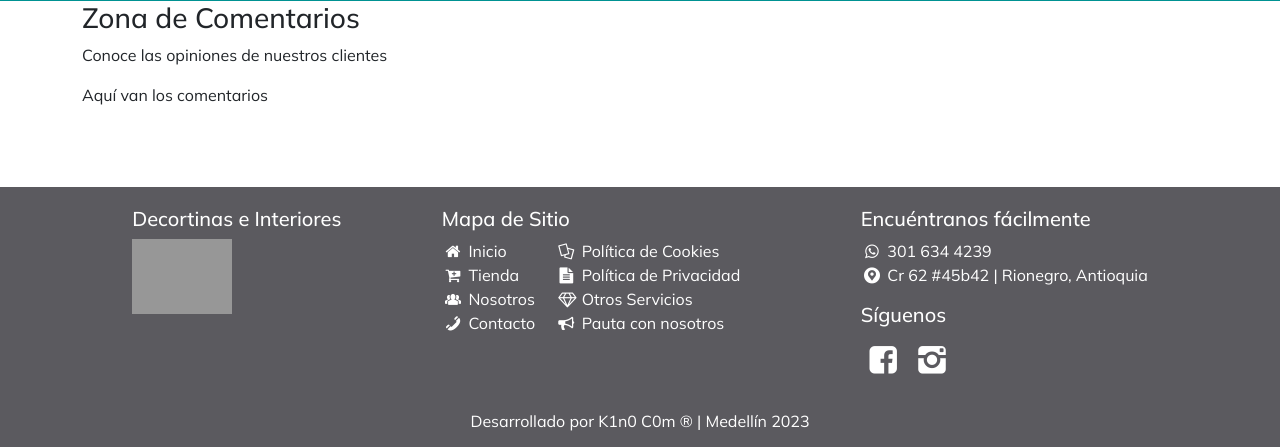
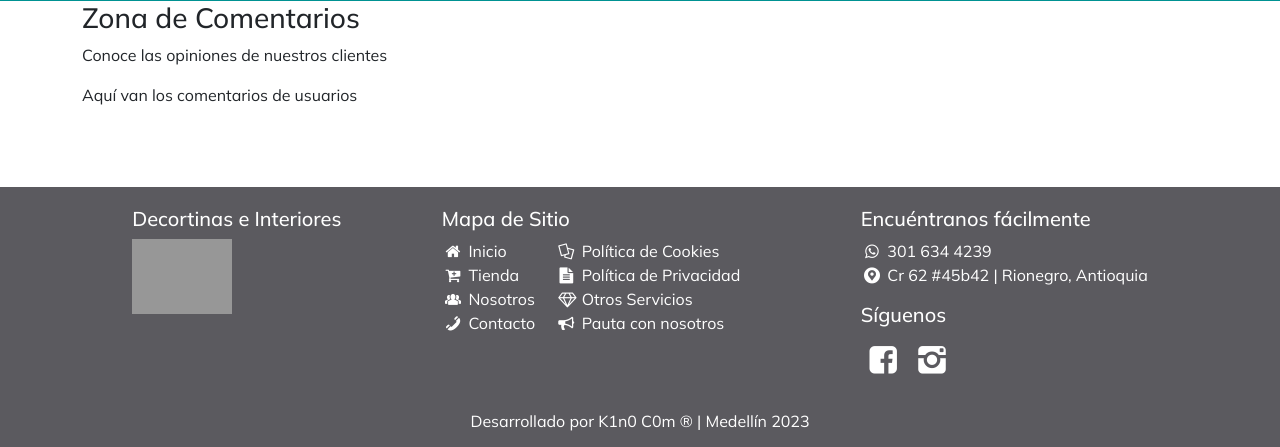
Before and after one commit to k1n0trz/decortinas, a Django app: template productos/templates/home.html in a window 1280 px wide. Shown: the part 2570-3017 px from the top of the page. Run offline with Django 3.2, Linux system fonts and the light colour scheme; the template is opened without the code that fills it: most values are stand-ins (such as "Sample title", 1, 10 or a date in 2020); grey boxes are pictures that could not be loaded.

Commit message:
fix settings

```diff
--- a/productos/templates/partials/comments.html
+++ b/productos/templates/partials/comments.html
@@ -4,6 +4,6 @@
         <p class="comments__header--subtitle">Conoce las opiniones de nuestros clientes</p>
     </div>
     <div class="comments__body">
-        <p class="">Aquí van los comentarios</p>
+        <p class="">Aquí van los comentarios de usuarios</p>
     </div>
 </div>
```
